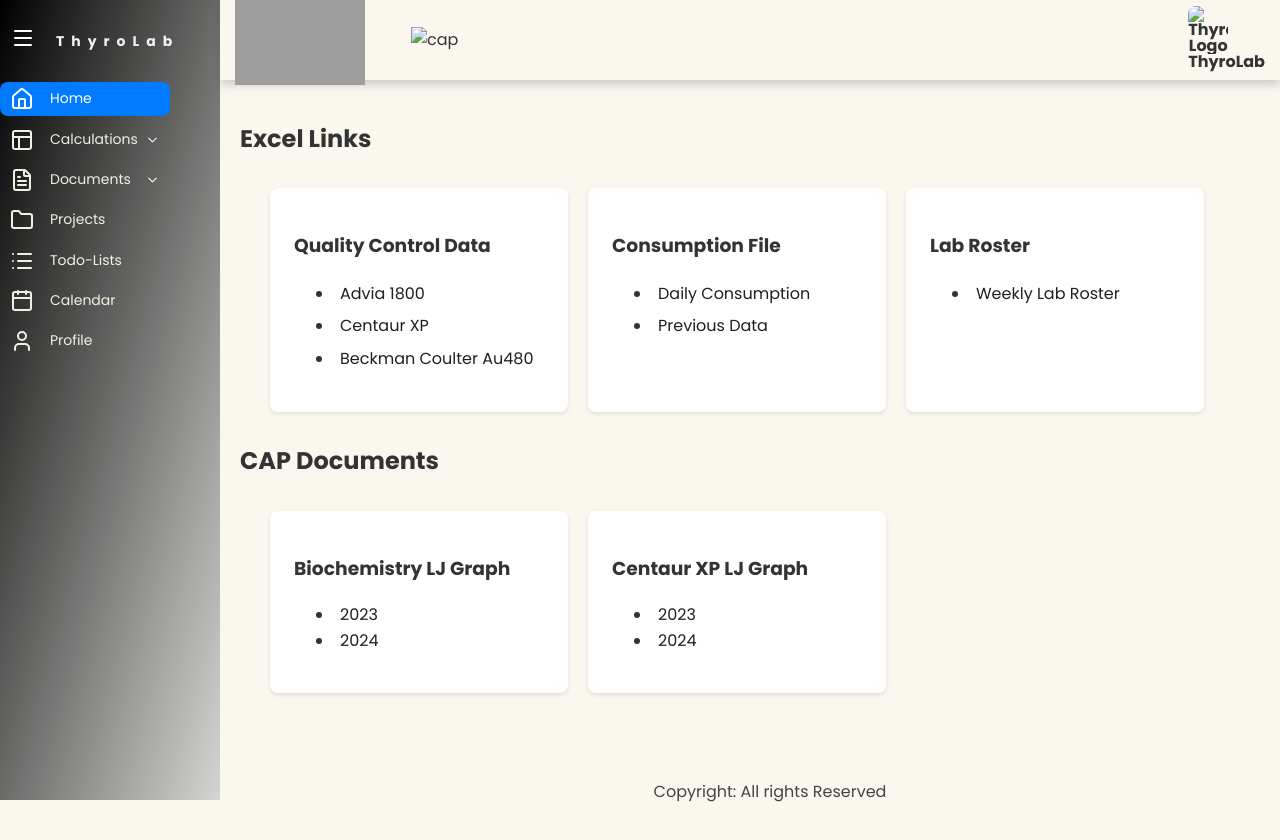
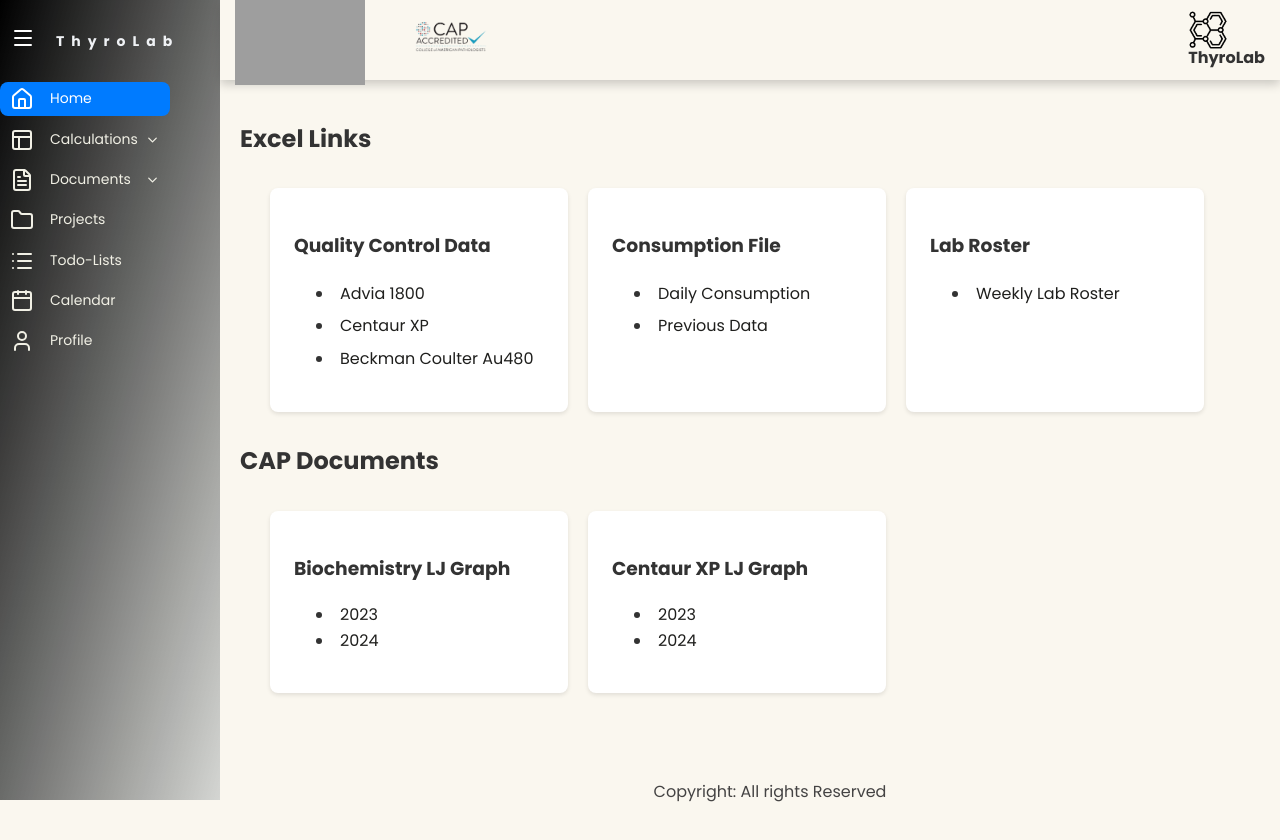
Before and after one commit to Thyrocarebd/.thyrolab, a plain HTML site: page index.html in a window 1280 px wide. Shown: the top 840 px of the page. Drawn offline with nearby package versions, Linux system fonts and the light colour scheme; the site is published under a folder, as on GitHub Pages, so addresses that start at the root find nothing; grey boxes are pictures that could not be loaded.

Commit message:
Update index.html

```diff
--- a/index.html
+++ b/index.html
@@ -52,12 +52,12 @@
                 </div>
 
                     <div class="cap">
-                        <img src="/images/cap.png" alt="cap">
+                        <img src="images/cap.png" alt="cap">
                     </div>
 
 <div class="sidelogo">
     <a class="black-logo" href="#" aria-label="ThyroLab Home">
-        <img src="/images/logo3.png" alt="ThyroLab Logo" />
+        <img src="images/logo3.png" alt="ThyroLab Logo" />
         ThyroLab
     </a>
 
```
